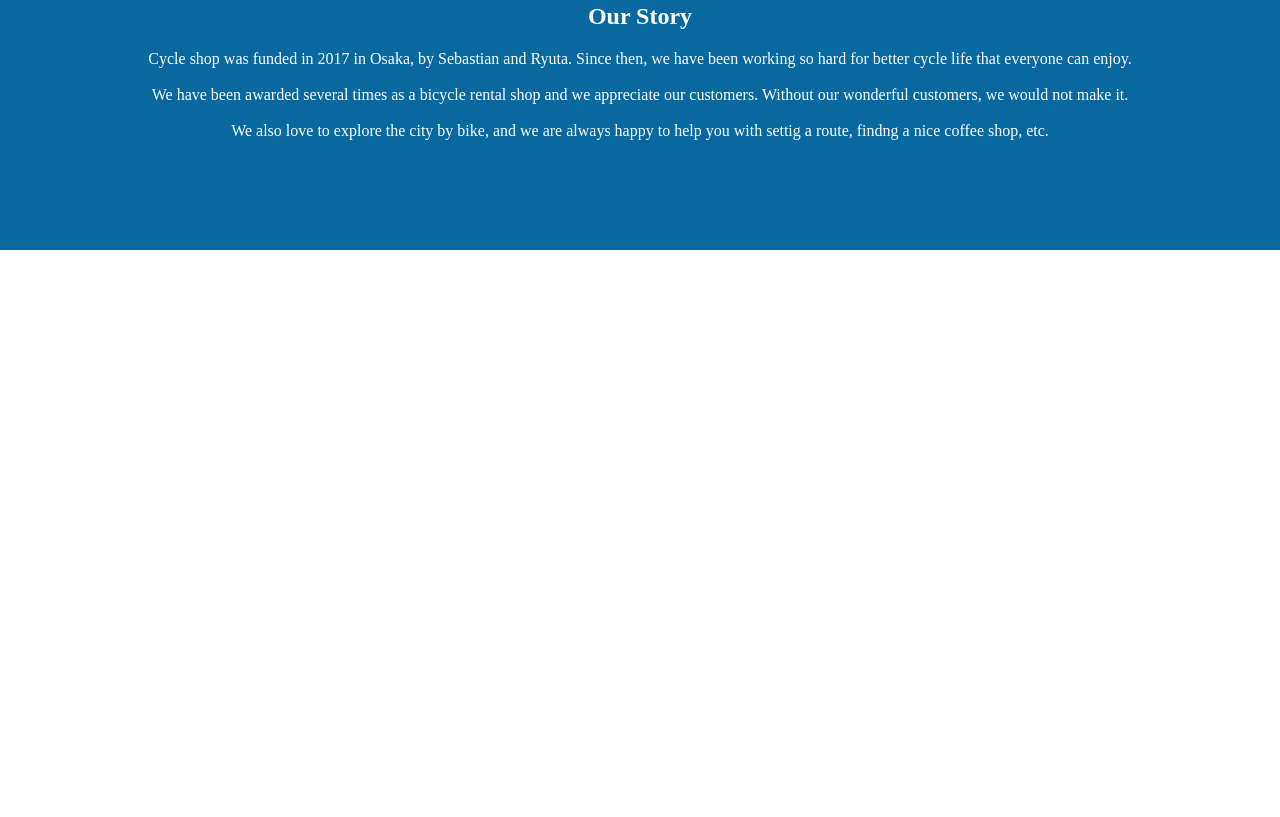
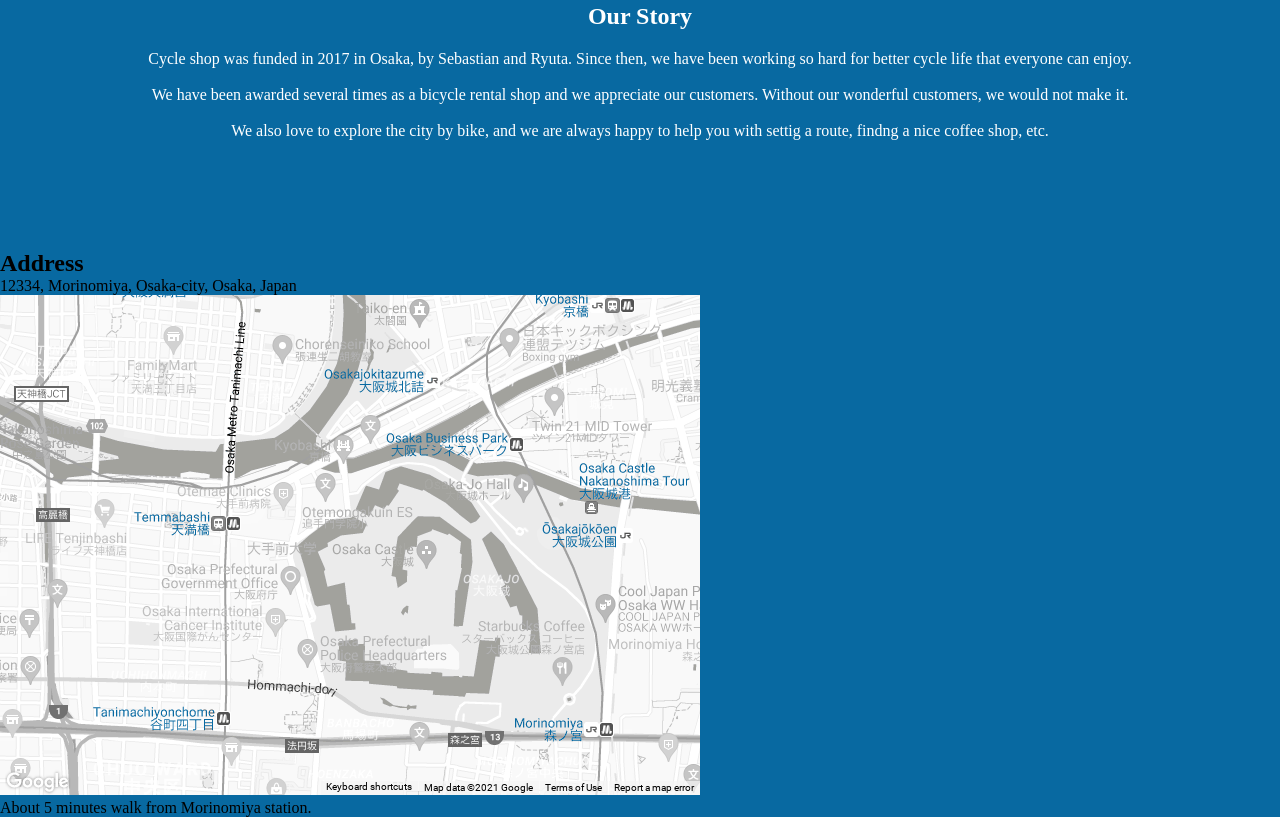
Before and after one commit to Stacyui/cycle_shop, a plain HTML site: page about_us.html in a window 1280 px wide. Shown: the part 356-1173 px from the top of the page. Before the commit the page ends 800 px from the top, so only its background shows below. Drawn offline with Linux system fonts and the light colour scheme.

Commit message:
Update for something

```diff
--- a/about_us.html
+++ b/about_us.html
@@ -46,6 +46,12 @@
         <h2>Our Story</h2>
         <p>Cycle shop was funded in 2017 in Osaka, by Sebastian and Ryuta. Since then, we have been working so hard for better cycle life that everyone can enjoy.<br><br> We have been awarded several times as a bicycle rental shop and we appreciate our customers. Without our wonderful customers, we would not make it.<br><br>We also love to explore the city by bike, and we are always happy to help you with settig a route, findng a nice coffee shop, etc.<p>
       </div>
+      <div class="address">
+        <h2>Address</h2>
+        <p>12334, Morinomiya, Osaka-city, Osaka, Japan</p>
+        <img src="images/snazzy-image.png" alt="A map of the shop">
+        <p>About 5 minutes walk from Morinomiya station.</p>
+      </div>
     </div>
   </div>
 </body>
```
Also changed, not shown: images/snazzy-image.png (added).
